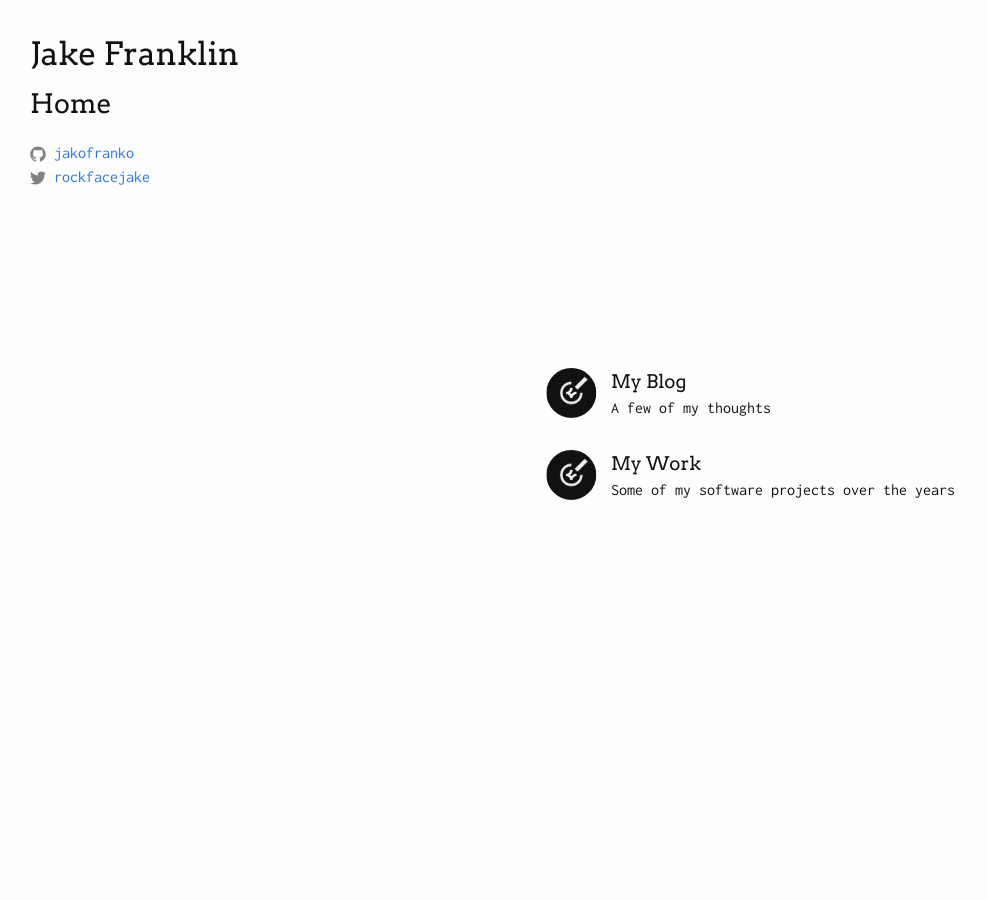
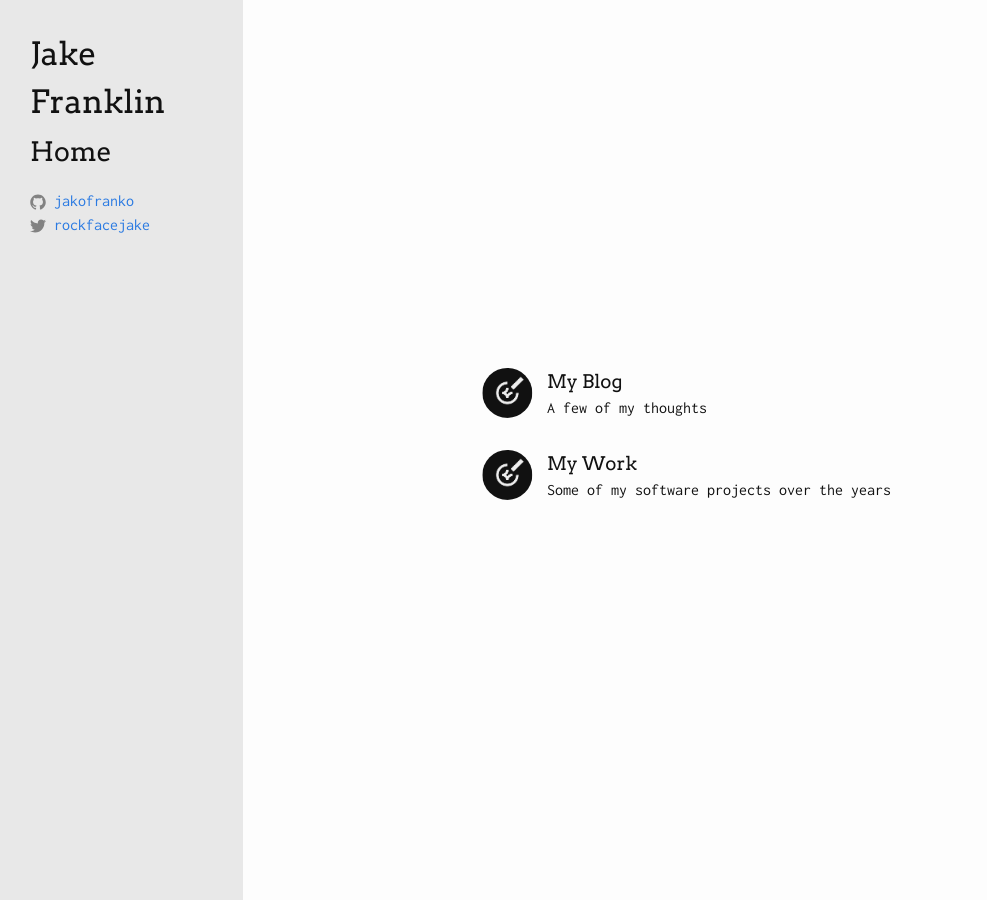
Before and after one commit to jakofranko/jakofranko.github.io, a Jekyll site: the page built from index_new.html, in a window 1280 px wide. Shown: the whole page, without its empty margins (0-987 px from the left). Built offline with Jekyll 4.4.1, drawn with Linux system fonts in a browser that asks for light colours.

Commit message:
Some css tweaks to account for svgs in media boxes

```diff
--- a/_sass/_base.scss
+++ b/_sass/_base.scss
@@ -242,7 +242,7 @@
     width: $content-width / 1.5;
     margin-bottom: $spacing-unit;
 
-    img {
+    img, svg {
         float: left;
         width: 50px;
         margin-right: 15px;
@@ -272,6 +272,7 @@
 
 
 .sidebar {
+    background-color: $grey-color-light;
     height: 100vh;
     width: $sidebar-width;
     float: left;
--- a/css/main.scss
+++ b/css/main.scss
@@ -50,8 +50,8 @@
 
 // Width of the content area
 $content-width:    800px;
-$content-width-new: 69vw;
-$sidebar-width: 29vw;
+$content-width-new: 79vw;
+$sidebar-width:     19vw;
 
 $on-palm:          600px;
 $on-laptop:        800px;
```
